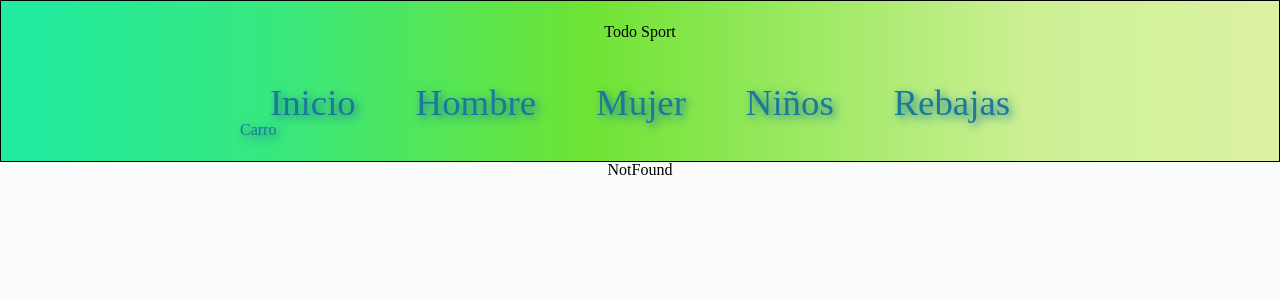
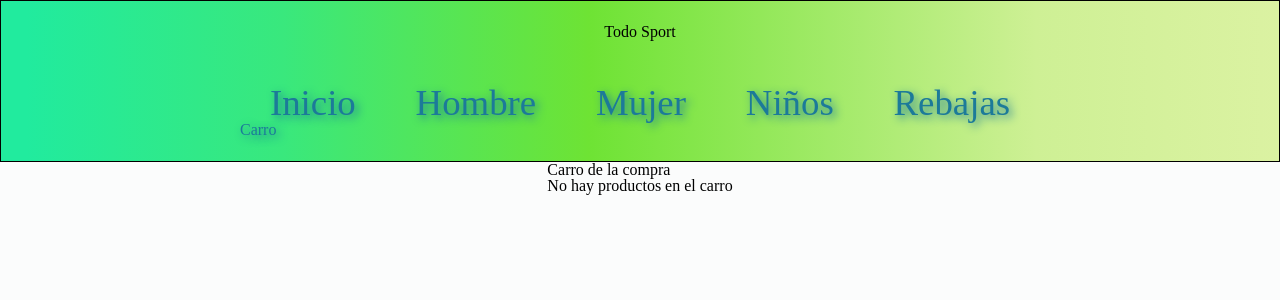
Before and after one commit to Rafadev357/portal-ventas, a React (Vite) app: page /carro in a window 1280 px wide. Shown: the top 300 px of the page. Built offline with nearby package versions, Linux system fonts and the light colour scheme.

Commit message:
Add LayoutProduct component

```diff
--- a/src/components/context/CarritoContext.jsx
+++ b/src/components/context/CarritoContext.jsx
@@ -1,4 +1,10 @@
 import { createContext, useContext, useState, useEffect } from "react";
+
+/**
+ * El componente CarritoContext se encarga de crear un contexto global
+ * que podrá usarse dentro de otros componentes para manejar el estado
+ * del carrito.
+ */
 
 const CarritoContext = createContext();
 
--- a/src/components/layout/Carrito.jsx
+++ b/src/components/layout/Carrito.jsx
@@ -1,7 +1,23 @@
 import React from 'react'
+import { useCarrito } from '../context/CarritoContext'
 
 export const Carrito = () => {
+    const {carrito} = useCarrito();
   return (
-    <div>Carrito</div>
+    <div>
+        <h2>Carro de la compra</h2>
+        {carrito.length === 0 ? (
+            <p>No hay productos en el carro</p>
+        ) : (
+            carrito.map((producto, index)=>(
+                <div key={index}>
+                    <img src={producto.url} alt={producto.alt} width={100}/>
+                    <p>{producto.marca} - {producto.modelo}</p>
+                    <p>Talla: {producto.talla}</p>
+                    <p>Precio: {producto.precio}</p>
+                </div>
+            ))
+        )}
+    </div>
   )
 }
--- a/src/components/products/LayoutProduct.jsx
+++ b/src/components/products/LayoutProduct.jsx
@@ -1,6 +1,7 @@
 import React, { useContext, useEffect, useState } from 'react'
 import { useParams } from 'react-router-dom'
 import { Productos } from './Productos';
+import { useCarrito } from '../context/CarritoContext';
 
 export const LayoutProduct = () => {
   const {añadirProducto} = useCarrito();
--- a/src/router/Rutas.jsx
+++ b/src/router/Rutas.jsx
@@ -22,7 +22,7 @@ export const Rutas = () => {
             <Route path='/mujer' element={<Personas/>}/>
             <Route path='/niños' element={<Personas/>}/>
             <Route path='/rebajas' element={<Rebajas/>}/>
-            <Route path='/carro/:id' element={<Carrito/>}/>
+            <Route path='/carro' element={<Carrito/>}/>
             <Route path='/error' element={<NotFound/>}/>
             <Route path='*' element={<NotFound/>}/>
             <Route path='/producto/:id' element={<LayoutProduct/>}/>
```
